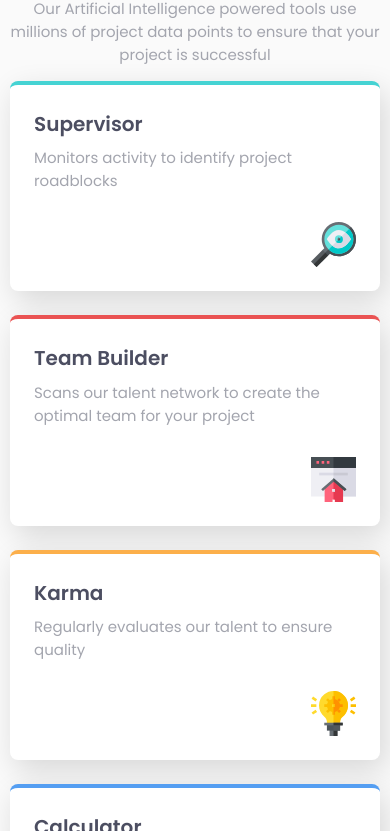
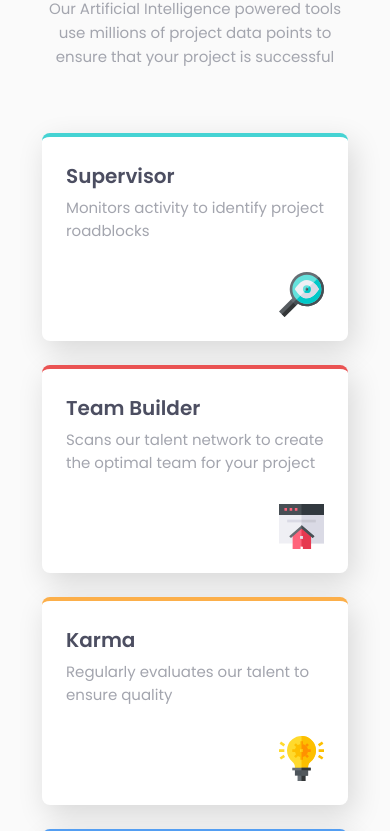
Before and after one commit to ChrisMulvanyGH/four-card-feature-section, a plain HTML site: page index.html in a window 390 px wide. Shown: the part 173-1004 px from the top of the page. Drawn offline with Linux system fonts and the light colour scheme.

Commit message:
Mobile First Complete

```diff
--- a/index.html
+++ b/index.html
@@ -20,11 +20,13 @@
   <main>
     <article class="container">
       <header>
-        <h2 class="sub-heading">Reliable, efficient delivery</h2>
-        <h1>Powered by Technology</h1>
-        <p>Our Artificial Intelligence powered tools use millions of project data points to ensure that your project is successful</p>
+        <h2 class="header__subHeading">Reliable, efficient delivery</h2>
+        <h1 class="header__primaryHeading">Powered by Technology</h1>
+        <p class="header__blob">Our Artificial Intelligence powered tools use millions of project data points to ensure that your project is successful</p>
       </header>
 
+      <div class="column">
+        <div class="column__left">
           <div class="card card--cyan">
             <h2 class="card__title">Supervisor</h2>
             <p class="card__desc">Monitors activity to identify project roadblocks</p>
@@ -32,7 +34,9 @@
               <img src="./images/icon-supervisor.svg" alt="supervisor magnifying glass" class="card__icon">
             </div>
           </div>
+        </div>
 
+        <div class="column__middle">
           <div class="card card--red">
             <h2 class="card__title">Team Builder</h2>
             <p class="card__desc">Scans our talent network to create the optimal team for your project</p>
@@ -47,9 +51,10 @@
             <div class="icon__container">
               <img src="./images/icon-karma.svg" alt="Karma" class="card__icon">
             </div>
-
+          </div>
         </div>
 
+        <div class="column-right">
           <div class="card card--blue">
             <h2 class="card__title">Calculator</h2>
             <p class="card__desc">Uses data from past projects to provide better delivery estimates</p>
@@ -57,6 +62,10 @@
               <img src="./images/icon-calculator.svg" alt="Calculator" class="card__icon">
             </div>
           </div>
+        </div>
+
+      </div>
+
 
       <footer>
           <p class="attribution">
--- a/styles.css
+++ b/styles.css
@@ -20,8 +20,8 @@
     /* --Layout */
     --mobile: 375px;
     --desktop: 1440px;
-    --cardWidth: 311px;
-    --cardHeight: 222px;
+    /* --cardWidth: 311px;
+    --cardHeight: 222px; */
 }
 
 *, *::before, *::after {
@@ -39,28 +39,24 @@ body {
 }
 
 header {
-    /* margin: 5.75em 2.5em; */
+    margin-bottom: 2.5em;
     display: flex;
     flex-direction: column;
     align-items: center;
 }
 
 p {
-    margin: 0.5em 0 1em;
     font-size: 0.9375rem;
-    text-align: center;
 }
 
 h1 {
     font-size: 1.5rem;
     font-weight: 600;
-    color: var(--veryDarkBlue);
 }
 
 h2 {
     font-size: 1.25rem;
     font-weight: 600;
-    color: var(--veryDarkBlue);
 }
 
 img {
@@ -78,8 +74,26 @@ img {
     align-items: center;
 }
 
+.header__subHeading {
+    font-size: 1.5rem;
+    font-weight: 200;
+    color: var(--veryDarkBlue);
+}
+
+.header__primaryHeading {
+    color: var(--veryDarkBlue);
+}
+
+.header__blob {
+    margin-top: .5em;
+    padding: 0 2em 0 2em;
+    color: var(--grayishBlue);
+    text-align: center;
+    line-height: 1.6;
+}
+
 .card {
-    margin-bottom: 1.5em;
+    margin: 1.5em 2em 1.5em 2em;
     padding: 1.5em;
     background-color: var(--white);
     border-radius: .5em;
@@ -88,6 +102,7 @@ img {
 
 .card__title {
     margin-bottom: 0.25em;
+    color: var(--veryDarkBlue);
 }
 
 .card__desc {
@@ -121,8 +136,3 @@ img {
 .card--blue {
     border-top: 4px solid var(--blue);
 }
-
-.sub-heading {
-    font-size: 1.5rem;
-    font-weight: 200;
-}
```
Lines whose indentation alone changed are shown as unchanged.
